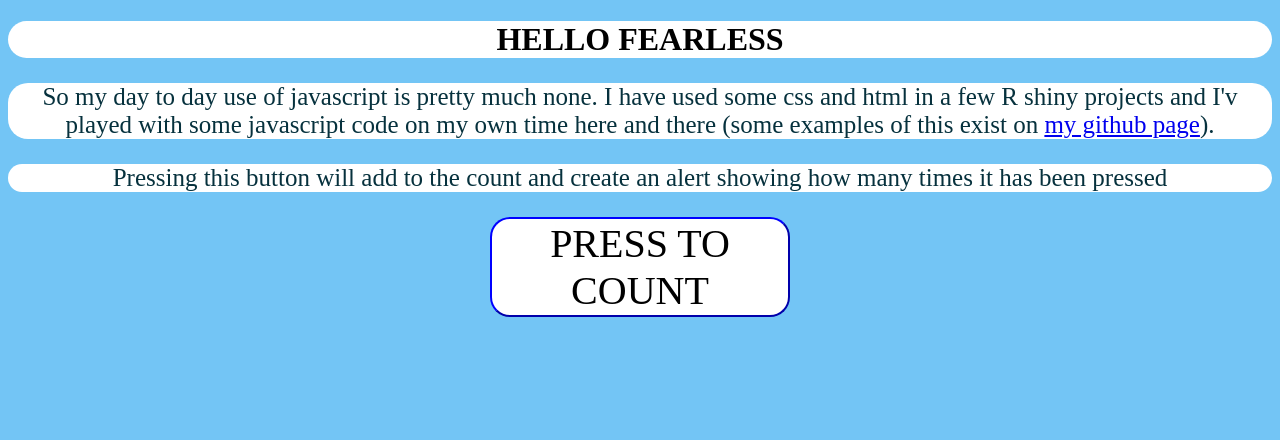
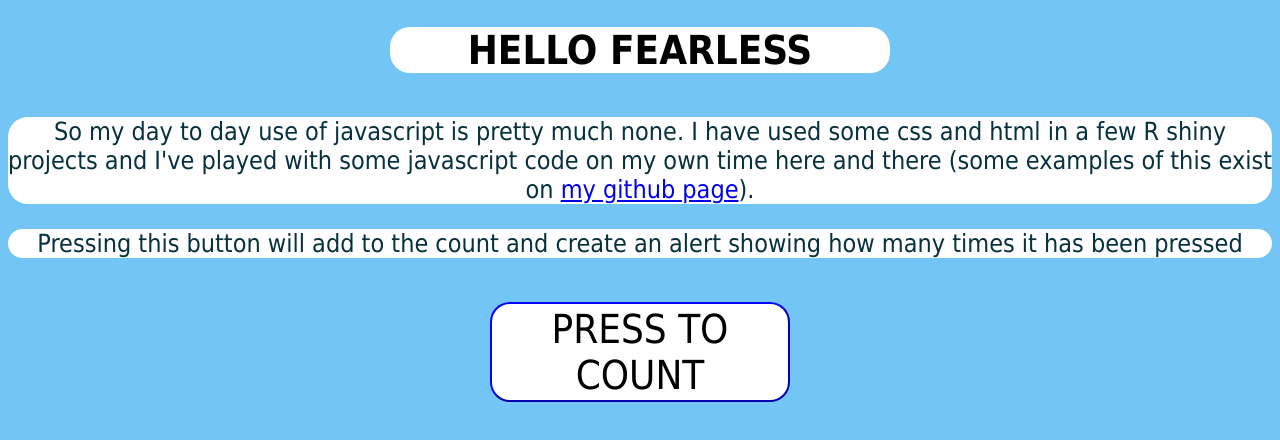
Before and after one commit to ShyGuyPy/Fearless, a website: page public/index.html in a window 1280 px wide. Drawn offline with Linux system fonts and the light colour scheme.

Commit message:
Just some minor tweaks

```diff
--- a/public/index.html
+++ b/public/index.html
@@ -7,9 +7,11 @@
   <link rel="stylesheet" href="main.css">
 </head>
 <body>
+  <br>
   <h1>Hello Fearless</h1>
+  <br>
   <p> So my day to day use of javascript is pretty much none. I have used some css
-    and html in a few R shiny projects and I'v played with some javascript code on
+    and html in a few R shiny projects and I've played with some javascript code on
     my own time here and there (some examples of this exist on <a href="https://github.com/ShyGuyPy">my github page</a>).</p>
 
 <p>Pressing this button will add to the count and create an alert showing how many times it has been pressed</p>
@@ -17,6 +19,7 @@
 and is handling all the logic -->
   <script src="functions.js"></script>
 
+  <br>
   <div>
     <!-- button will live here-->
     <button class="luke_btn" onclick="clicked()">Press to Count</button>
--- a/public/main.css
+++ b/public/main.css
@@ -1,9 +1,14 @@
 h1{
+  text-align: center;
   background-color: #ffffff;
-  background-size: 300px 100px;
+
+  margin: 0 auto;
+  width:500px;
   border-color: blue;
   border-radius: 20px;
   text-transform:uppercase;
+  font-size: 40px;
+  font-family: tahoma;
 }
 
 p{
@@ -11,7 +16,7 @@ p{
   color: #06313d;
   font-size:25px;
   background-color: #ffffff;
-  background-size: 300px 100px;
+  background-size:100px;
   border-color: blue;
   border-radius: 20px;
 
@@ -19,7 +24,7 @@ p{
 
 body {
   text-align: center;
-  font-family: serif ;
+  font-family: tahoma  ;
   background-color: #73c5f5;
 }
 
@@ -38,6 +43,6 @@ body {
   width: 300px;
   border-radius: 20px;
   background-color: #ffffff;
-  font-family: serif ;
+  font-family: tahoma ;
   cursor: pointer;
 }
```
